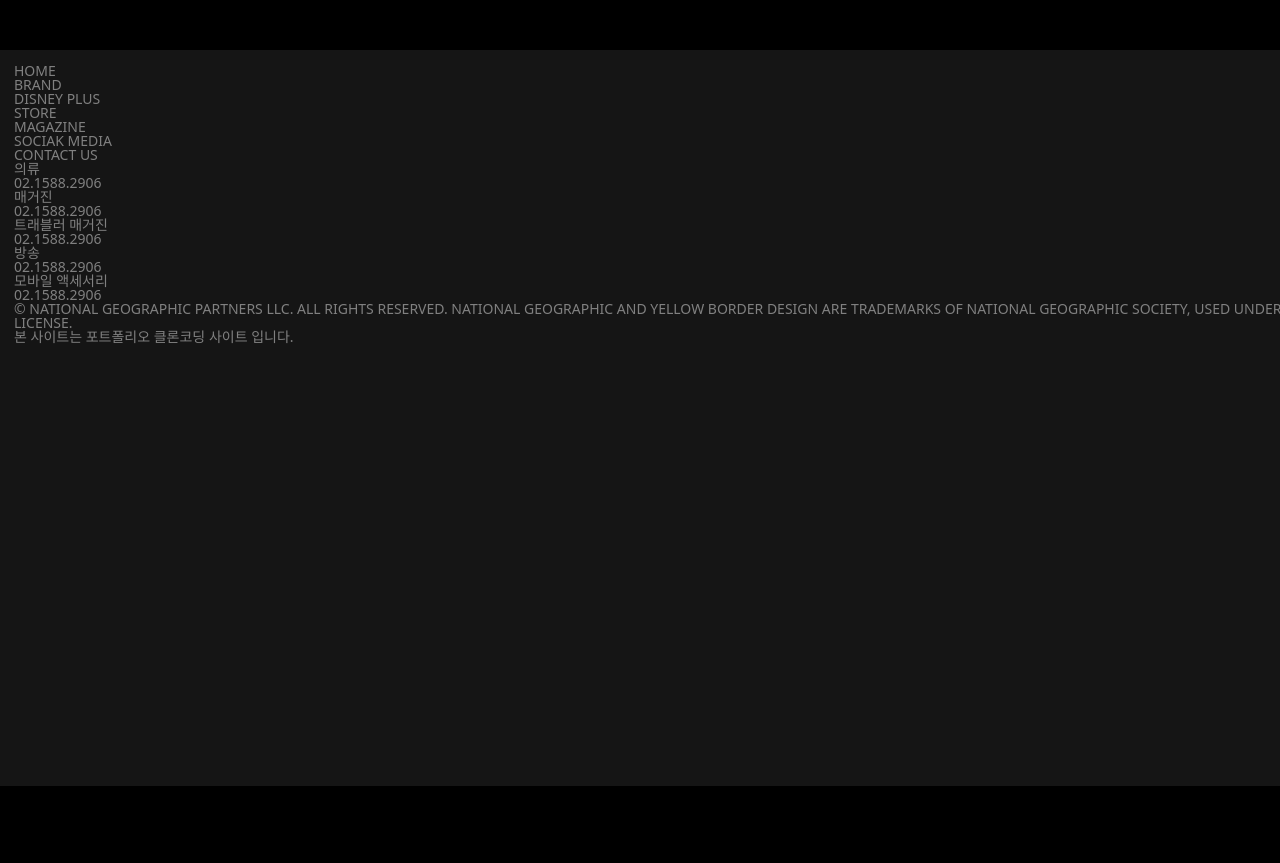
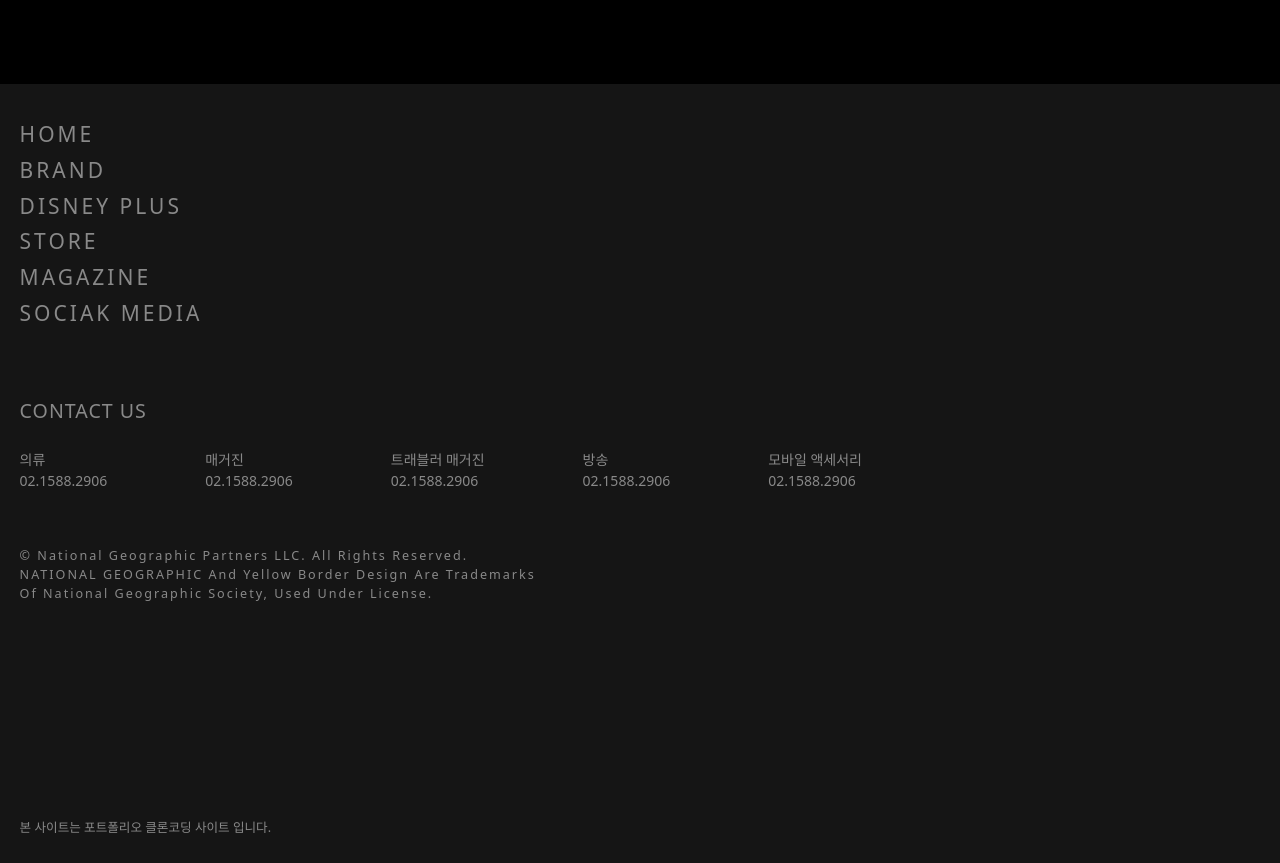
Before and after one commit to torijoolee/04, a plain HTML site: page index.html in a window 1280 px wide. Shown: the part 497-1360 px from the top of the page. Before the commit the page ends 1283 px from the top, so only its background shows below. Drawn offline with Linux system fonts and the light colour scheme.

Commit message:
HTML,CSS :footer

```diff
--- a/css/style.css
+++ b/css/style.css
@@ -3,6 +3,10 @@ html {
   font-family: system-ui, -apple-system, BlinkMacSystemFont, "Segoe UI", Roboto,
     Oxygen, Ubuntu, Cantarell, "Open Sans", "Helvetica Neue", sans-serif;
   font-size: 14px;
+}
+:root {
+  /* color */
+  --color-yellow: #ffdb2a;
 }
 body {
   background-color: #000000;
@@ -28,7 +32,7 @@ img {
   background-size: contain;
   background-position: center;
   width: 100%;
-  height: 30px;
+  height: 34px;
   color: transparent;
 }
 .toggle {
@@ -52,11 +56,11 @@ img {
   bottom: 0;
   color: white;
   line-height: 180%;
-  background: linear-gradient(transparent, rgba(0, 0, 0, 0.5));
+
   width: 100%;
 }
 .cover {
-  padding: 1rem;
+  padding: 1.4rem;
 }
 .inner-text p {
   font-weight: light;
@@ -113,24 +117,77 @@ h2::before {
   width: 2px;
   display: inline-block;
   height: 16px;
-  background-color: #ffdb2a;
+  background-color: var(--color-yellow);
   margin-right: 1rem;
   position: relative;
   top: 1.2px;
 }
 .card img {
   margin-bottom: 0.2rem;
+  background: radial-gradient(rgba(0, 0, 0, 0.2), rgba(0, 0, 0, 0.8));
 }
 section img {
-  opacity: 0.85;
+  opacity: 0.8;
+  transition: all 0.3s linear;
+}
+section img:hover {
+  opacity: 0.95;
 }
 /* footer */
 .footer {
-  height: 708px;
+  height: 740px;
   width: 100%;
   background-color: #151515;
   margin-top: 6rem;
   text-transform: uppercase;
-  color: gray;
+  color: #898989;
   font-weight: lighter;
+  position: relative;
 }
+.footer .menu {
+  padding-top: 1rem;
+  font-size: 1.5rem;
+  line-height: 1.7;
+  letter-spacing: 3px;
+  padding-bottom: 5rem;
+}
+.footer a {
+  color: #898989;
+  text-decoration: none;
+}
+.footer a:hover {
+  color: var(--color-yellow);
+}
+.contact {
+  font-size: 1.4rem;
+  margin-bottom: 2rem;
+  width: 100%;
+  letter-spacing: 1px;
+}
+.footer-con {
+  display: flex;
+  flex-direction: row;
+
+  width: 100%;
+  flex-wrap: wrap;
+}
+.footer-con li {
+  font-size: 1rem;
+  margin-right: 7rem;
+  margin-bottom: 3rem;
+  line-height: 1.5;
+  font-weight: 300;
+}
+.footer p {
+  line-height: 150%;
+  letter-spacing: 2px;
+  text-transform: capitalize;
+  font-size: 0.9rem;
+  margin-top: 1rem;
+}
+.end {
+  position: absolute;
+  bottom: 2rem;
+  font-size: 0.9rem;
+  font-weight: 400;
+}
--- a/index.html
+++ b/index.html
@@ -112,16 +112,16 @@
     </section>
     <footer class="footer cover">
       <ul class="menu">
-        <li>home</li>
-        <li>brand</li>
-        <li>disney plus</li>
-        <li>store</li>
-        <li>magazine</li>
-        <li>sociak media</li>
+        <li><a href="#">home</a></li>
+        <li><a href="#">brand</a></li>
+        <li><a href="#">disney plus</a></li>
+        <li><a href="#">store</a></li>
+        <li><a href="#">magazine</a></li>
+        <li><a href="#">sociak media</a></li>
       </ul>
 
-      <ul class="contact">
-        contact us
+      <ul class="footer-con">
+        <span class="contact"> contact us</span>
         <li>의류<br /><span>02.1588.2906</span></li>
         <li>매거진<br /><span>02.1588.2906</span></li>
         <li>트래블러 매거진<br /><span>02.1588.2906</span></li>
@@ -129,11 +129,11 @@
         <li>모바일 액세서리<br /><span>02.1588.2906</span></li>
       </ul>
       <p>
-        © National Geographic Partners LLC. All rights reserved. NATIONAL
-        GEOGRAPHIC and Yellow Border Design are trademarks of National
-        Geographic Society, used under license.
+        © National Geographic Partners LLC. All rights reserved.<br />
+        NATIONAL GEOGRAPHIC and Yellow Border Design are trademarks<br />
+        of National Geographic Society, used under license.
       </p>
-      <span>본 사이트는 포트폴리오 클론코딩 사이트 입니다.</span>
+      <span class="end">본 사이트는 포트폴리오 클론코딩 사이트 입니다.</span>
     </footer>
   </body>
 </html>
```
